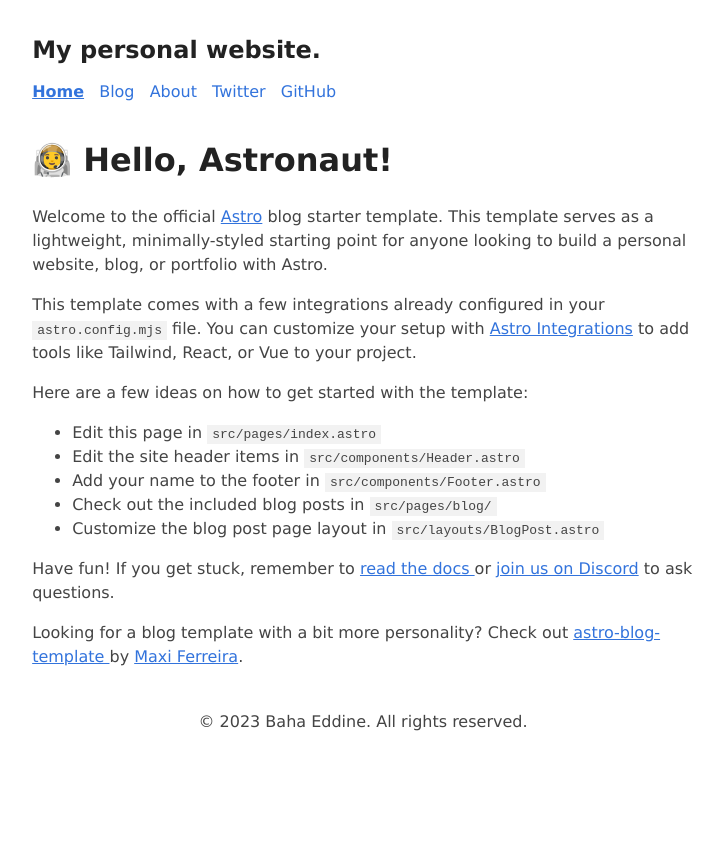
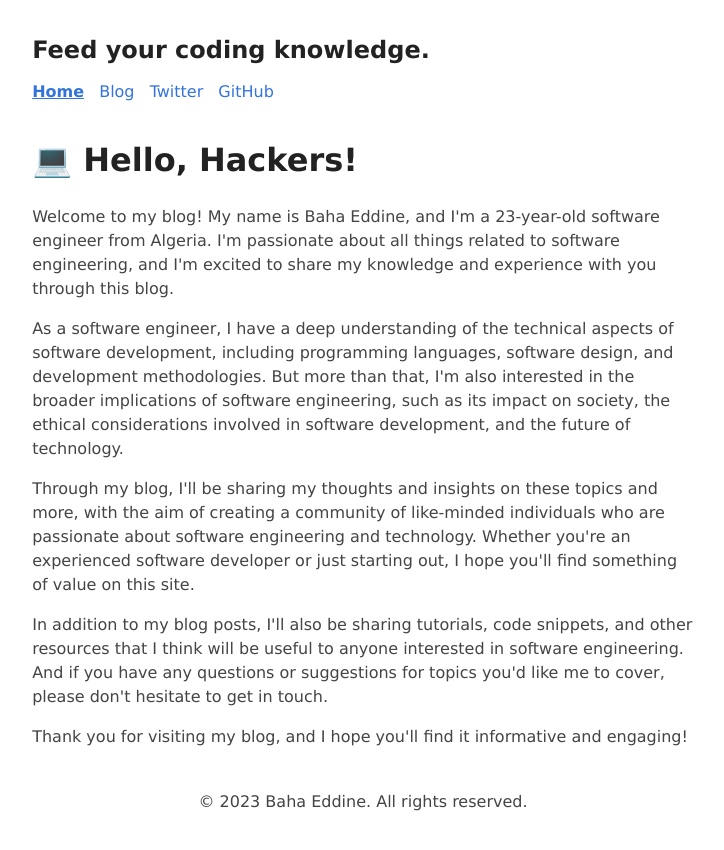
Before and after one commit to Bahhe/blog, an Astro site: page / in a window 1280 px wide. Shown: the whole page, without its empty margins (277-1001 px from the left). Before the commit the page ends 800 px from the top, so only its background shows below. Built offline with nearby package versions, Linux system fonts and the light colour scheme; Astro itself is replaced by a stand-in of ours.

Commit message:
changed default blog template

```diff
--- a/src/components/BaseHead.astro
+++ b/src/components/BaseHead.astro
@@ -4,9 +4,9 @@
 import '../styles/global.css';
 
 export interface Props {
-	title: string;
-	description: string;
-	image?: string;
+title: string;
+description: string;
+image?: string;
 }
 
 const canonicalURL = new URL(Astro.url.pathname, Astro.site);
--- a/src/components/Header.astro
+++ b/src/components/Header.astro
@@ -10,7 +10,6 @@
 <nav>
 <HeaderLink href="/">Home</HeaderLink>
 <HeaderLink href="/blog">Blog</HeaderLink>
-		<HeaderLink href="/about">About</HeaderLink>
 <HeaderLink href="https://twitter.com/bahaedd53192806" target="_blank">Twitter</HeaderLink>
 <HeaderLink href="https://github.com/Bahhe" target="_blank">GitHub</HeaderLink>
 </nav>
--- a/src/consts.ts
+++ b/src/consts.ts
@@ -1,5 +1,5 @@
 // Place any global data in this file.
 // You can import this data from anywhere in your site by using the `import` keyword.
 
-export const SITE_TITLE = 'My personal website.';
-export const SITE_DESCRIPTION = 'Welcome to my website!';
+export const SITE_TITLE = "Feed your coding knowledge.";
+export const SITE_DESCRIPTION = "Welcome to my Blog!";
--- a/src/pages/index.astro
+++ b/src/pages/index.astro
@@ -14,36 +14,21 @@
 <body>
 <Header title={SITE_TITLE} />
 <main>
-			<h1>🧑‍🚀 Hello, Astronaut!</h1>
+    <h1>💻 Hello, Hackers!</h1>
     <p>
-				Welcome to the official <a href="https://astro.build/">Astro</a> blog starter template. This
-				template serves as a lightweight, minimally-styled starting point for anyone looking to build
-				a personal website, blog, or portfolio with Astro.
+        Welcome to my blog! My name is Baha Eddine, and I'm a 23-year-old software engineer from Algeria. I'm passionate about all things related to software engineering, and I'm excited to share my knowledge and experience with you through this blog.
     </p>
     <p>
-				This template comes with a few integrations already configured in your
-				<code>astro.config.mjs</code> file. You can customize your setup with
-				<a href="https://astro.build/integrations">Astro Integrations</a> to add tools like Tailwind,
-				React, or Vue to your project.
-			</p>
-			<p>Here are a few ideas on how to get started with the template:</p>
-			<ul>
-				<li>Edit this page in <code>src/pages/index.astro</code></li>
-				<li>Edit the site header items in <code>src/components/Header.astro</code></li>
-				<li>Add your name to the footer in <code>src/components/Footer.astro</code></li>
-				<li>Check out the included blog posts in <code>src/pages/blog/</code></li>
-				<li>Customize the blog post page layout in <code>src/layouts/BlogPost.astro</code></li>
-			</ul>
-			<p>
-				Have fun! If you get stuck, remember to <a href="https://docs.astro.build/"
-					>read the docs
-				</a> or <a href="https://astro.build/chat">join us on Discord</a> to ask questions.
+        As a software engineer, I have a deep understanding of the technical aspects of software development, including programming languages, software design, and development methodologies. But more than that, I'm also interested in the broader implications of software engineering, such as its impact on society, the ethical considerations involved in software development, and the future of technology.
     </p>
     <p>
-				Looking for a blog template with a bit more personality? Check out <a
-					href="https://github.com/Charca/astro-blog-template"
-					>astro-blog-template
-				</a> by <a href="https://twitter.com/Charca">Maxi Ferreira</a>.
+        Through my blog, I'll be sharing my thoughts and insights on these topics and more, with the aim of creating a community of like-minded individuals who are passionate about software engineering and technology. Whether you're an experienced software developer or just starting out, I hope you'll find something of value on this site.
+    </p>
+    <p>
+        In addition to my blog posts, I'll also be sharing tutorials, code snippets, and other resources that I think will be useful to anyone interested in software engineering. And if you have any questions or suggestions for topics you'd like me to cover, please don't hesitate to get in touch.
+    </p>
+    <p>
+        Thank you for visiting my blog, and I hope you'll find it informative and engaging!
     </p>
 </main>
 <Footer />
```
Also changed, not shown: src/components/Footer.astro (+4 -4 lines), src/pages/about.astro (deleted, +0 -63 lines), src/pages/rss.xml.js (+4 -4 lines), src/components/FormattedDate.astro (indentation only), src/components/HeaderLink.astro (indentation only), src/layouts/BlogPost.astro (indentation only). Lines whose indentation alone changed are shown as unchanged.
